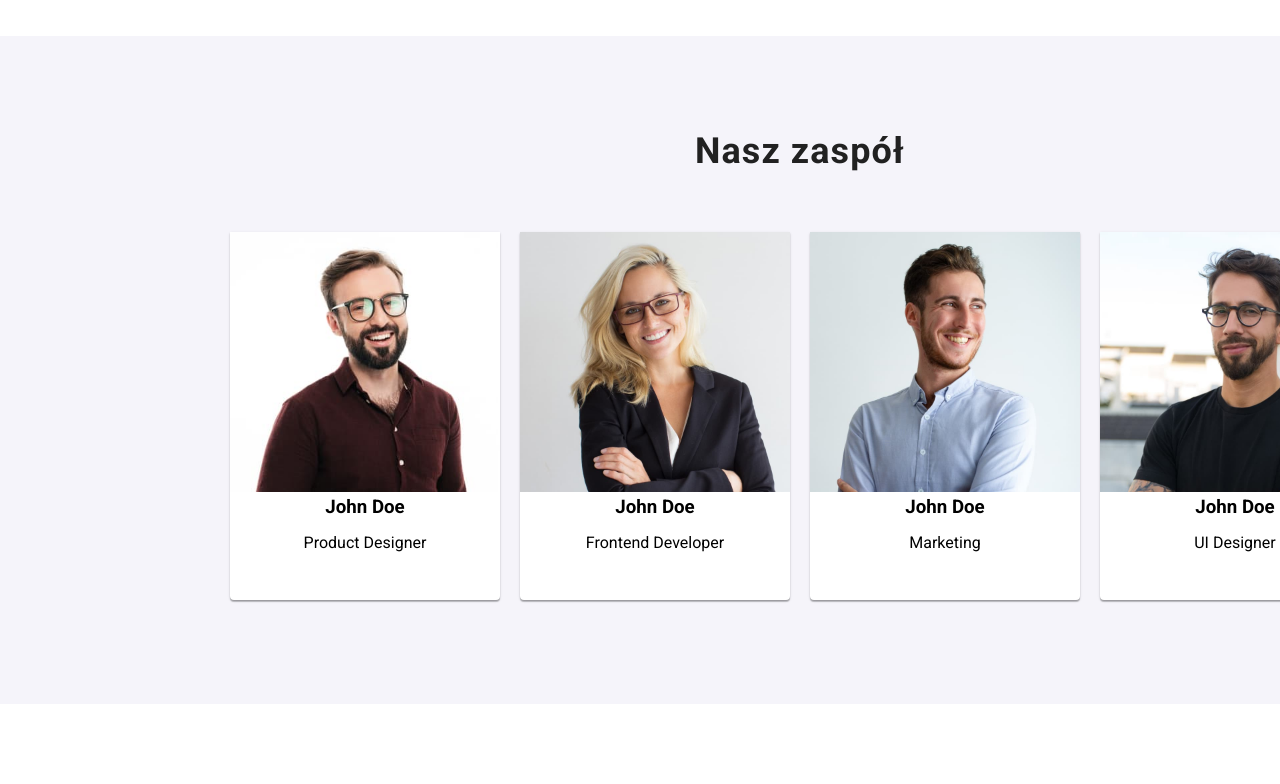
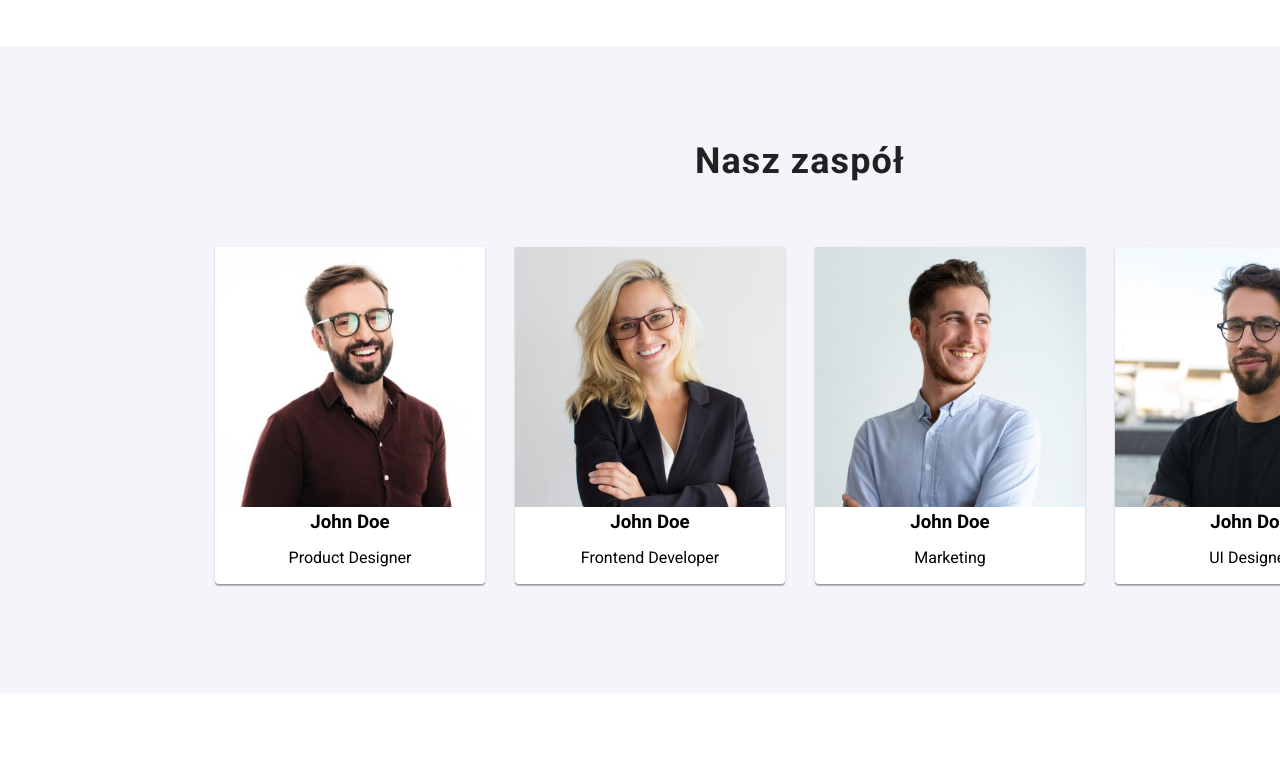
Before and after one commit to dmjs23/goit-markup-hw-04, a plain HTML site: page index.html in a window 1280 px wide. Shown: the part 1615-2399 px from the top of the page. Drawn offline with Linux system fonts and the light colour scheme.

Commit message:
Update styles.css

```diff
--- a/css/styles.css
+++ b/css/styles.css
@@ -155,7 +155,7 @@ ul {
   margin: 0 215px;
 }
 .main_section_2 li {
-  margin: 10px;
+  margin: 15px;
 }
 .main_section_2 li p {
   line-height: 1.714;
@@ -185,8 +185,7 @@ ul {
 }
 .main_section_4 li {
   background-color: #fff;
-  margin: 10px;
-  height: 368px;
+  margin: 15px;
   box-shadow: 0px 1px 3px rgba(0, 0, 0, 0.12), 0px 1px 1px rgba(0, 0, 0, 0.14),
     0px 2px 1px rgba(0, 0, 0, 0.2);
   border-radius: 0px 0px 4px 4px;
```
